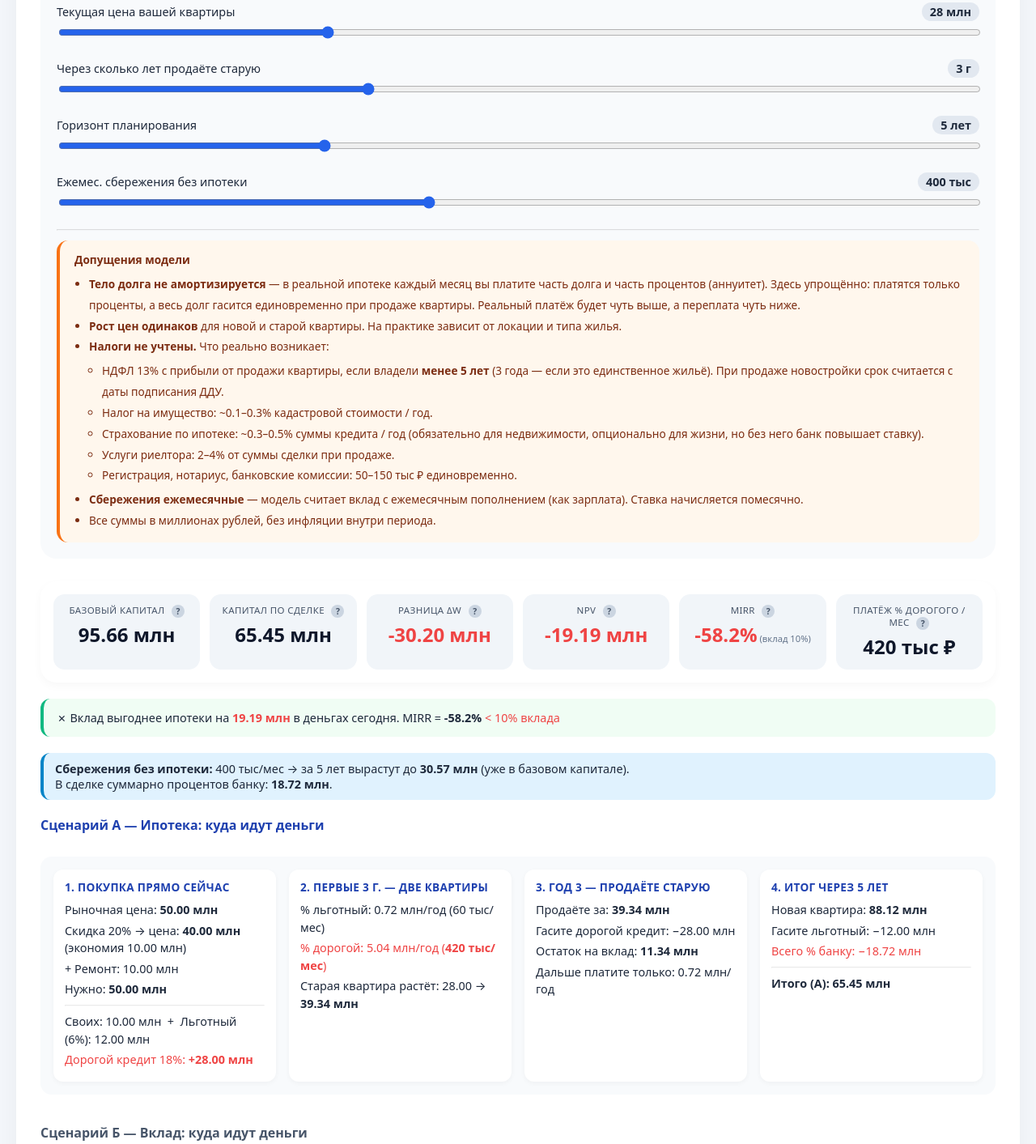
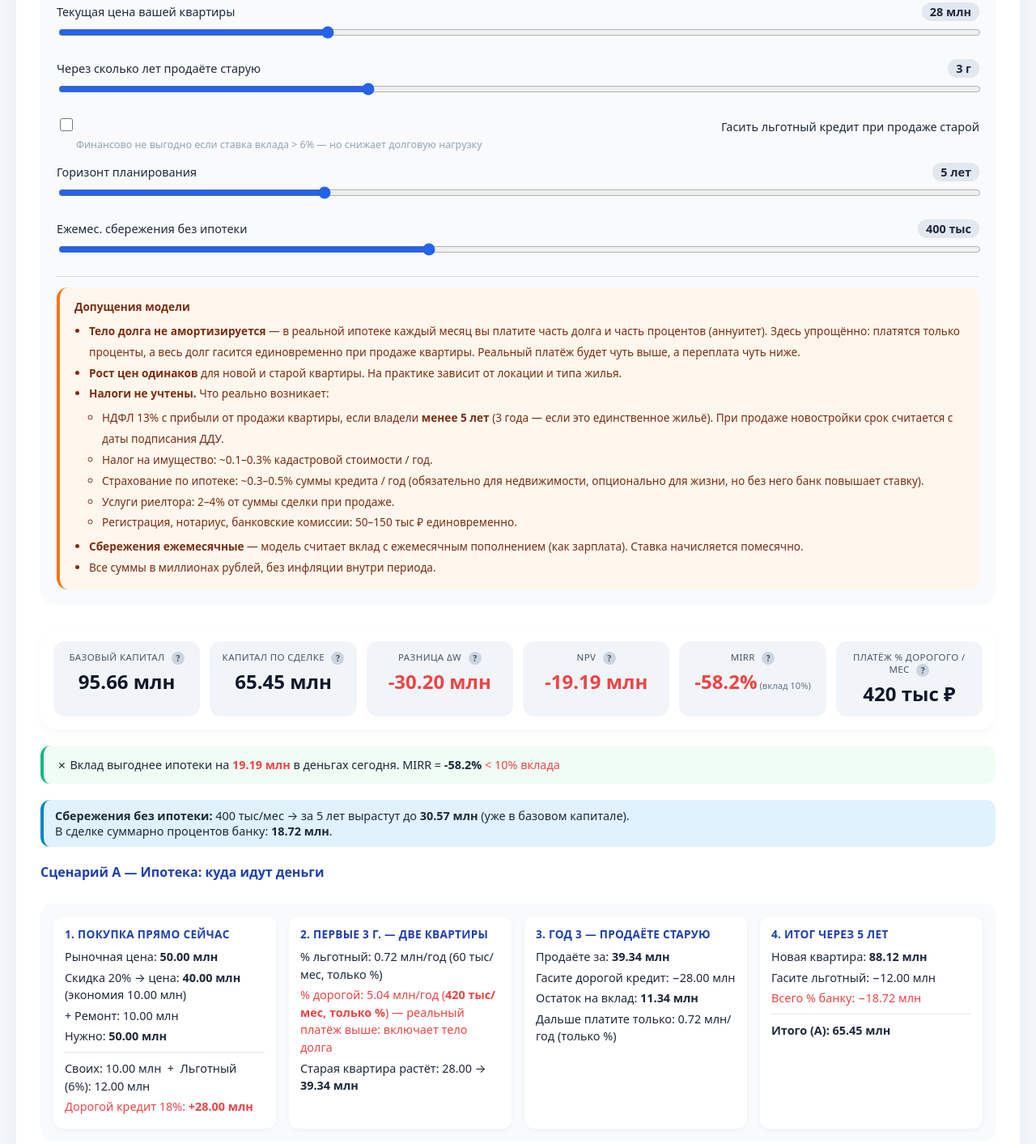
Before and after one commit to nshapovalov/mortgage-calc, a website: page index.html in a window 1280 px wide. Shown: the part 853-2266 px from the top of the page at 81% size. Drawn offline with nearby package versions, Linux system fonts and the light colour scheme.

Commit message:
Add repayL1Early toggle, interest-only labels, extend tests
- Add checkbox to repay subsidized loan (l1) at old apt sale:
  if proceeds cover L2+l1, both repaid at t1; no interest after
- Update dealCapital, MIRR cashflows, totalPercent, computeSensNPV
- Label interest payments as "только %" in step 2 display
- 52 tests (was 46): add repayL1Early suite with 6 cases

Co-Authored-By: Claude Sonnet 4.6 <noreply@anthropic.com>

```diff
--- a/index.html
+++ b/index.html
@@ -75,6 +75,13 @@
             <div class="control-group">
                 <label>Через сколько лет продаёте старую <span class="value-display" id="t1Val">3 г</span></label>
                 <input type="range" id="t1" min="1" max="7" value="3" step="1">
+            </div>
+            <div class="control-group control-check">
+                <label class="check-label">
+                    <input type="checkbox" id="repayL1Early">
+                    Гасить льготный кредит при продаже старой
+                </label>
+                <div class="check-hint">Финансово не выгодно если ставка вклада &gt; 6% — но снижает долговую нагрузку</div>
             </div>
             <div class="control-group">
                 <label>Горизонт планирования <span class="value-display" id="TVal">5 лет</span></label>
--- a/js/calc.js
+++ b/js/calc.js
@@ -68,27 +68,40 @@ function calculate(v) {
     var I1 = v.l1 * v.i1;
     var I2 = L2  * v.i2;
 
+    // Цена старой квартиры на момент продажи и флаг досрочного гашения льготного кредита
+    var S1_t1 = fv(v.s0, v.g_old, v.t1);
+    var canRepayL1 = !!(v.repayL1Early) && (S1_t1 - L2) >= v.l1;
+
     // Капитал по сделке в момент t
     function dealCapital(t) {
         if (t === 0) return v.p0 + v.s0 - v.l1 - L2 + F0;
 
-        var cap = fv(v.p0, v.g_new, t) - v.l1;
+        var cap, paid = 0;
 
         if (t <= v.t1) {
+            cap = fv(v.p0, v.g_new, t) - v.l1;
             cap += fv(v.s0, v.g_old, t) - L2;
+        } else if (canRepayL1) {
+            // При продаже гасим и L2, и l1; остаток идёт на вклад
+            var leftover = S1_t1 - L2 - v.l1;
+            cap = fv(v.p0, v.g_new, t); // l1 уже погашен
+            cap += leftover >= 0
+                ? leftover * fv(1, v.r,  t - v.t1)
+                : leftover * fv(1, v.i2, t - v.t1);
         } else {
-            var S1    = fv(v.s0, v.g_old, v.t1);
-            var delta = S1 - L2;
+            var delta = S1_t1 - L2;
+            cap = fv(v.p0, v.g_new, t) - v.l1;
             cap += delta >= 0
                 ? delta * fv(1, v.r,  t - v.t1)
                 : delta * fv(1, v.i2, t - v.t1);
         }
 
-        var paid = 0;
         for (var k = 1; k <= Math.min(t, v.t1); k++)
             paid += (I1 + I2) * fv(1, v.r, t - k);
-        for (var k2 = v.t1 + 1; k2 <= t; k2++)
-            paid += I1 * fv(1, v.r, t - k2);
+        if (!canRepayL1) {
+            for (var k2 = v.t1 + 1; k2 <= t; k2++)
+                paid += I1 * fv(1, v.r, t - k2);
+        }
         cap -= paid;
 
         if (F0 > 0) cap += fv(F0, v.r, t);
@@ -106,14 +119,23 @@ function calculate(v) {
     for (var t = 1; t <= v.T; t++) {
         var savingsFV_t = fvAnnuityMonthly(v.savingsMonthly, v.r, t);
         var savingsFV_prev = t > 1 ? fvAnnuityMonthly(v.savingsMonthly, v.r, t - 1) : 0;
-        var baseCF = savingsFV_t - savingsFV_prev * (1 + v.r); // прирост сбережений за год t
+        var baseCF = savingsFV_t - savingsFV_prev * (1 + v.r);
         var dealCF = 0;
 
-        if (t <= v.t1) dealCF -= (I1 + I2); else dealCF -= I1;
-        if (t === v.t1) { dealCF += fv(v.s0, v.g_old, v.t1); dealCF -= L2; }
+        if (t <= v.t1) {
+            dealCF -= (I1 + I2);
+        } else if (!canRepayL1) {
+            dealCF -= I1;
+        }
+        if (t === v.t1) {
+            dealCF += S1_t1 - L2;
+            if (canRepayL1) dealCF -= v.l1;
+        }
         if (t === v.T) {
-            dealCF += fv(v.p0, v.g_new, v.T) - v.l1;
-            baseCF  += fv(v.s0, v.g_old, v.T) + fv(v.equity, v.r, v.T) + fvAnnuityMonthly(v.savingsMonthly, v.r, v.T);
+            dealCF += canRepayL1
+                ? fv(v.p0, v.g_new, v.T)
+                : fv(v.p0, v.g_new, v.T) - v.l1;
+            baseCF += fv(v.s0, v.g_old, v.T) + fv(v.equity, v.r, v.T) + fvAnnuityMonthly(v.savingsMonthly, v.r, v.T);
         }
         cf[t] = dealCF - baseCF;
     }
@@ -121,7 +143,9 @@ function calculate(v) {
     // MIRR с обоими ставками = r: гарантированно MIRR > r ↔ NPV > 0
     var mirrVal = calcMIRR(cf, v.r, v.r);
 
-    var totalPercent = I1 * v.T + I2 * v.t1;
+    var totalPercent = canRepayL1
+        ? (I1 + I2) * v.t1
+        : I1 * v.T + I2 * v.t1;
     var monthlyPay   = L2 > 0 ? L2 * v.i2 / 12 : 0;
     var saveFV       = fvAnnuityMonthly(v.savingsMonthly, v.r, v.T);
 
@@ -131,6 +155,7 @@ function calculate(v) {
         npvDirect: npvDirect,
         mirrVal: mirrVal,
         monthlyPay: monthlyPay, totalPercent: totalPercent, saveFV: saveFV,
+        canRepayL1: canRepayL1, S1_t1: S1_t1,
         v: v, cf: cf,
         baseCapital: baseCapital, dealCapital: dealCapital,
     };
@@ -148,14 +173,27 @@ function computeSensNPV(overrides, base) {
     var ib = l2 * v.i2;
     var S1 = fv(v.s0, v.g_old, v.t1);
     var delta = S1 - l2;
+    var canRL1 = !!(v.repayL1Early) && delta >= v.l1;
     var PT = fv(v.p0, v.g_new, v.T);
     var sp = 0;
     for (var k = 1; k <= v.t1; k++) sp += (ia + ib) * fv(1, v.r, v.T - k);
-    for (var k2 = v.t1 + 1; k2 <= v.T; k2++) sp += ia * fv(1, v.r, v.T - k2);
-    var dfv = delta >= 0
-        ? delta * fv(1, v.r,  v.T - v.t1)
-        : delta * fv(1, v.i2, v.T - v.t1);
-    var WA2 = (PT - v.l1) + dfv + f0 * fv(1, v.r, v.T) - sp;
+    if (!canRL1) {
+        for (var k2 = v.t1 + 1; k2 <= v.T; k2++) sp += ia * fv(1, v.r, v.T - k2);
+    }
+    var dfv;
+    if (canRL1) {
+        var leftover = delta - v.l1;
+        dfv = leftover >= 0
+            ? leftover * fv(1, v.r,  v.T - v.t1)
+            : leftover * fv(1, v.i2, v.T - v.t1);
+    } else {
+        dfv = delta >= 0
+            ? delta * fv(1, v.r,  v.T - v.t1)
+            : delta * fv(1, v.i2, v.T - v.t1);
+    }
+    var WA2 = canRL1
+        ? PT + dfv + f0 * fv(1, v.r, v.T) - sp
+        : (PT - v.l1) + dfv + f0 * fv(1, v.r, v.T) - sp;
     var WB2 = fv(v.equity, v.r, v.T) + fv(v.s0, v.g_old, v.T) + fvAnnuityMonthly(v.savingsMonthly, v.r, v.T);
     return (WA2 - WB2) / fv(1, v.r, v.T);
 }
--- a/js/ui.js
+++ b/js/ui.js
@@ -130,6 +130,7 @@ function getValues() {
         s0:             +document.getElementById('s0').value,
         i2:             +document.getElementById('i2').value / 100,
         i1:             0.06,
+        repayL1Early:   document.getElementById('repayL1Early').checked,
         savingsMonthly: +document.getElementById('savings').value / 1000,
     };
 }
@@ -243,11 +244,12 @@ function renderIntermediate(res) {
 
     var s2 = '<div class="step-block">'
         + '<div class="step-title">2. Первые ' + v.t1 + ' г. — две квартиры</div>'
-        + '<p>% льготный: ' + fmt(res.I1) + ' млн/год (' + (res.I1*1000/12).toFixed(0) + ' тыс/мес)</p>'
-        + (res.L2 > 0 ? '<p class="negative">% дорогой: ' + fmt(res.I2) + ' млн/год (<b>' + (res.monthlyPay*1000).toFixed(0) + ' тыс/мес</b>)</p>' : '')
+        + '<p>% льготный: ' + fmt(res.I1) + ' млн/год (' + (res.I1*1000/12).toFixed(0) + ' тыс/мес, только %)</p>'
+        + (res.L2 > 0 ? '<p class="negative">% дорогой: ' + fmt(res.I2) + ' млн/год (<b>' + (res.monthlyPay*1000).toFixed(0) + ' тыс/мес, только %</b>) — реальный платёж выше: включает тело долга</p>' : '')
         + '<p>Старая квартира растёт: ' + fmt(v.s0) + ' → <b>' + fmt(oldAptSalePrice) + ' млн</b></p>'
         + '</div>';
 
+    var afterL2 = oldAptSalePrice - res.L2;
     var s3 = '<div class="step-block">'
         + '<div class="step-title">3. Год ' + v.t1 + ' — продаёте старую</div>'
         + '<p>Продаёте за: <b>' + fmt(oldAptSalePrice) + ' млн</b></p>'
@@ -255,15 +257,22 @@ function renderIntermediate(res) {
             ? '<p>Гасите дорогой кредит: −' + fmt(res.L2) + ' млн</p>'
               + (shortfall
                 ? '<p class="negative">⚠ Не хватает ' + fmt(res.L2 - oldAptSalePrice) + ' млн — доп. долг</p>'
-                : '<p>Остаток на вклад: <b>' + fmt(oldAptSalePrice - res.L2) + ' млн</b></p>')
+                : '')
             : '')
-        + '<p>Дальше платите только: ' + fmt(res.I1) + ' млн/год</p>'
+        + (res.canRepayL1 && !shortfall
+            ? '<p>Гасите льготный кредит: −' + fmt(v.l1) + ' млн</p>'
+              + '<p>Остаток на вклад: <b>' + fmt(afterL2 - v.l1) + ' млн</b></p>'
+              + '<p>Дальше платёж по кредиту: <b>0</b></p>'
+            : (!shortfall && res.L2 > 0
+                ? '<p>Остаток на вклад: <b>' + fmt(afterL2) + ' млн</b></p>'
+                  + '<p>Дальше платите только: ' + fmt(res.I1) + ' млн/год (только %)</p>'
+                : '<p>Дальше платите только: ' + fmt(res.I1) + ' млн/год (только %)</p>'))
         + '</div>';
 
     var s4 = '<div class="step-block">'
         + '<div class="step-title">4. Итог через ' + v.T + ' лет</div>'
         + '<p>Новая квартира: <b>' + fmt(newAptFinal) + ' млн</b></p>'
-        + '<p>Гасите льготный: −' + fmt(v.l1) + ' млн</p>'
+        + (!res.canRepayL1 ? '<p>Гасите льготный: −' + fmt(v.l1) + ' млн</p>' : '')
         + '<p class="negative">Всего % банку: −' + fmt(res.totalPercent) + ' млн</p><hr>'
         + '<p><b>Итого (А): ' + fmt(res.WA) + ' млн</b></p>'
         + '</div>';
@@ -381,6 +390,7 @@ function updateUI() {
 INPUT_IDS.forEach(function(id) {
     document.getElementById(id).addEventListener('input', updateUI);
 });
+document.getElementById('repayL1Early').addEventListener('change', updateUI);
 
 initModal();
 Charts.initCharts();
--- a/styles.css
+++ b/styles.css
@@ -82,6 +82,16 @@ h1 { margin: 0 0 10px; font-weight: 600; font-size: 1.9rem; color: #0f172a; }
 }
 .tornado-box { flex: 1 1 350px; }
 
+/* Checkbox control */
+.control-check { margin-bottom: 14px; }
+.check-label {
+    display: flex; align-items: center; gap: 8px;
+    font-weight: 500; font-size: 0.9rem; cursor: pointer;
+    justify-content: flex-start;
+}
+.check-label input[type=checkbox] { width: 16px; height: 16px; accent-color: #2563eb; flex-shrink: 0; }
+.check-hint { font-size: 0.78rem; color: #94a3b8; margin-top: 3px; padding-left: 24px; }
+
 /* Assumptions */
 .assumptions-box {
     background: #fff7ed; border-left: 4px solid #f97316;
```
Also changed, not shown: tests/calc.test.js (+54 -0 lines).
